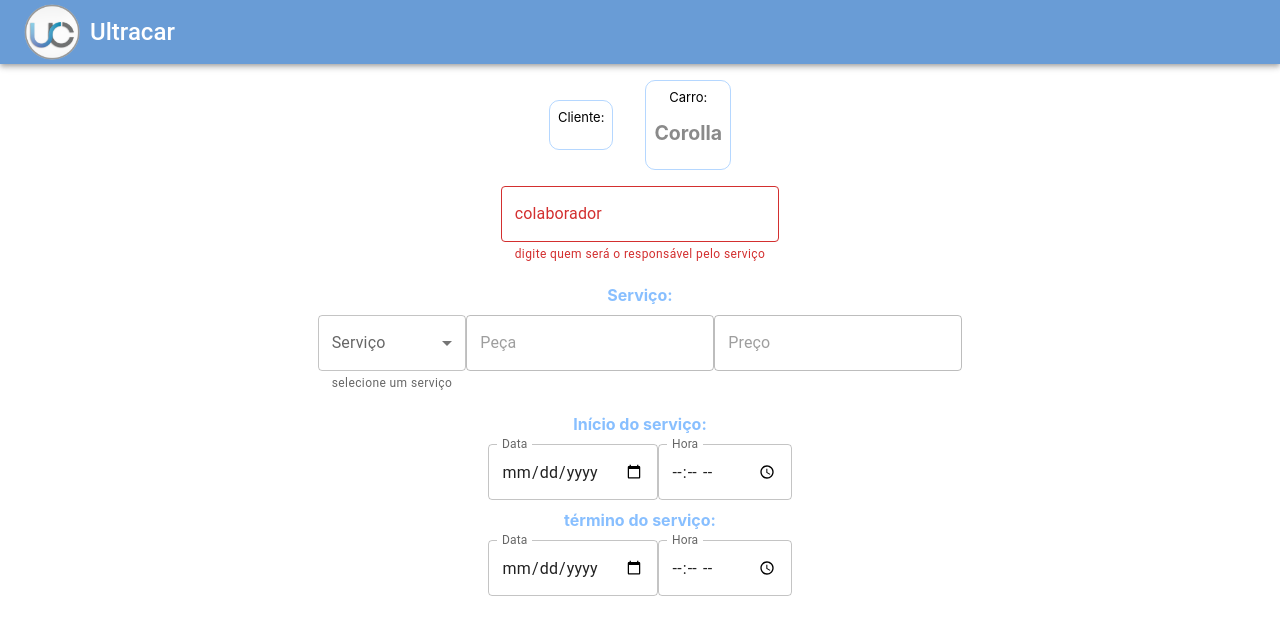
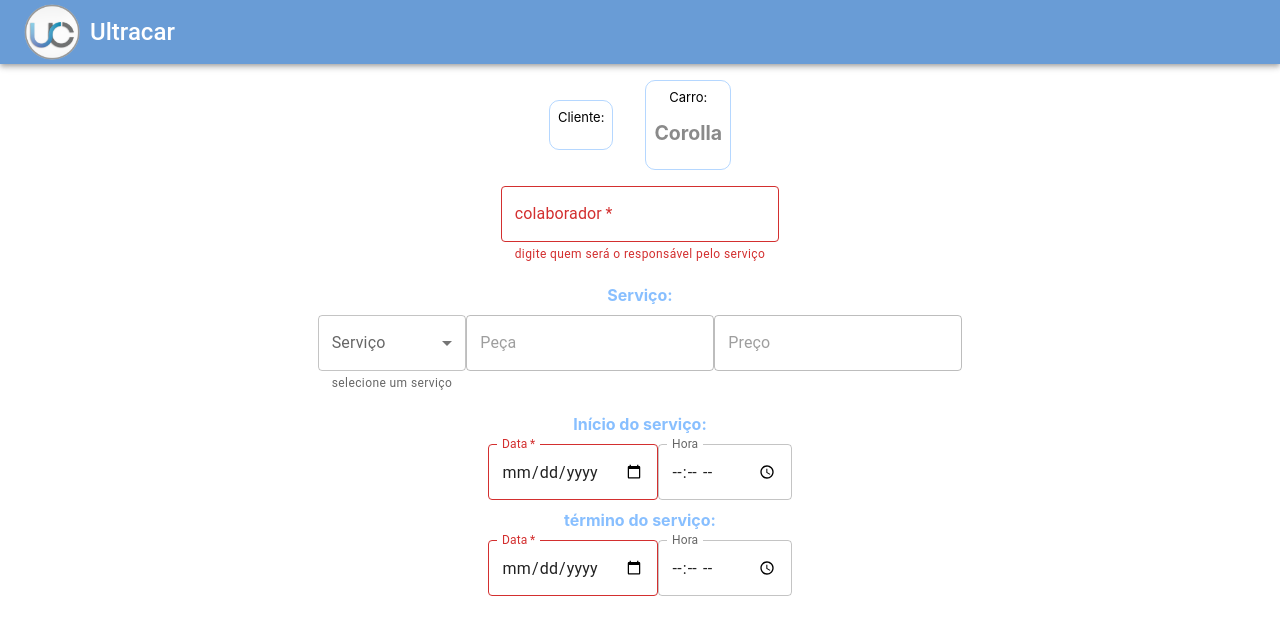
Before and after one commit to Adadezer/PSUltracar, a React (Create React App) app in the folder ultra-front/: page /client in a window 1280 px wide. Shown: the top 634 px of the page. Built offline with nearby package versions, Linux system fonts and the light colour scheme.

Commit message:
feat(frontend): :sparkles: validação de inputs

```diff
--- a/ultra-front/src/components/DateTime.jsx
+++ b/ultra-front/src/components/DateTime.jsx
@@ -1,12 +1,22 @@
 import { Grid, TextField } from '@mui/material';
 import { useState } from 'react';
+import schemaValidations from '../helpers/schemaValidations';
 
-function DateTimeInput() {
+function DateTimeInput({ schemaName }) {
   const [selectedDate, setSelectedDate] = useState(new Date());
   const [selectedTime, setSelectedTime] = useState(new Date().toLocaleTimeString());
+  const [isDataInvalid, setIsDataInvalid ] = useState(true);
 
   const handleDateChange = (event) => {
     setSelectedDate(event.target.value);
+
+    const schemaValidate = schemaValidations[schemaName]().validate(event.target.value);
+
+    if (schemaValidate.error) {
+      setIsDataInvalid(true);
+    } else {
+      setIsDataInvalid(false);
+    }
   };
 
   const handleTimeChange = (event) => {
@@ -22,6 +32,8 @@ function DateTimeInput() {
           type="date"
           value={selectedDate}
           onChange={handleDateChange}
+          error={isDataInvalid}
+          required
           InputLabelProps={{
             shrink: true,
           }}
--- a/ultra-front/src/context/UltracarProvider.jsx
+++ b/ultra-front/src/context/UltracarProvider.jsx
@@ -4,12 +4,15 @@ import UltracarContext from './UltracarContext';
 export default function UltracarProvider({ children }) {
   const [link, setLink] = useState('');
   const [isFieldInvalid, setIsFieldInvalid] = useState(true);
+  const [isCollaboratorInvalid, setIsCollaboratorInvalid] = useState(true);
 
   const myContext = {
     link,
     setLink,
     isFieldInvalid,
-    setIsFieldInvalid
+    setIsFieldInvalid,
+    isCollaboratorInvalid,
+    setIsCollaboratorInvalid,
   };
 
   return (
--- a/ultra-front/src/helpers/schemaValidations.jsx
+++ b/ultra-front/src/helpers/schemaValidations.jsx
@@ -2,6 +2,9 @@ import Joi from 'joi';
 
 const schemaValidations = {
   name: () => Joi.string().min(3).required(),
+  collaborator: () => Joi.string().min(3).required(),
+  dateStart: () => Joi.string().min(10).required(),
+  dateEnd: () => Joi.string().min(10).required(),
 };
 
 export default schemaValidations;
--- a/ultra-front/src/pages/Client.jsx
+++ b/ultra-front/src/pages/Client.jsx
@@ -7,7 +7,7 @@ import NavBar from '../components/NavBar';
 import schemaValidations from '../helpers/schemaValidations';
 
 function Client() {
-  const { link, isFieldInvalid, setIsFieldInvalid  } = useContext(UltracarContext);
+  const { link, isCollaboratorInvalid, setIsCollaboratorInvalid  } = useContext(UltracarContext);
   const [collaborator, setCollaborator] = useState('');
   const [selectedService, setSelectedService] = useState('');
   const [mechanicalServices] = useState([
@@ -19,12 +19,12 @@ function Client() {
   function handleCollaborator(e) {
     setCollaborator(e.target.value);
 
-    const schemaValidate = schemaValidations.name().validate(e.target.value);
+    const schemaValidate = schemaValidations.collaborator().validate(e.target.value);
 
     if (schemaValidate.error) {
-      setIsFieldInvalid(true);
+      setIsCollaboratorInvalid(true);
     } else {
-      setIsFieldInvalid(false);
+      setIsCollaboratorInvalid(false);
     }
   }
 
@@ -67,7 +67,8 @@ function Client() {
             label='colaborador'
             value={ `${collaborator}` }
             onChange={(e) => handleCollaborator(e)}
-            error={isFieldInvalid}
+            error={isCollaboratorInvalid}
+            required
             variant='outlined'
           />
         </Grid>
@@ -118,10 +119,10 @@ function Client() {
       >
         <Grid item>
           <h4>Início do serviço:</h4>
-          <DateTime />
+          <DateTime schemaName="dateStart"/>
 
           <h4>término do serviço:</h4>
-          <DateTime />
+          <DateTime schemaName="dateEnd"/>
         </Grid>
       </Grid>
     </>
--- a/ultra-front/src/pages/Home.jsx
+++ b/ultra-front/src/pages/Home.jsx
@@ -41,6 +41,7 @@ function Home() {
               value={ `${link}` }
               onChange={(e) => handleQRCode(e)}
               error={isFieldInvalid}
+              required
             />
             <Stack
               direction='column'
```
